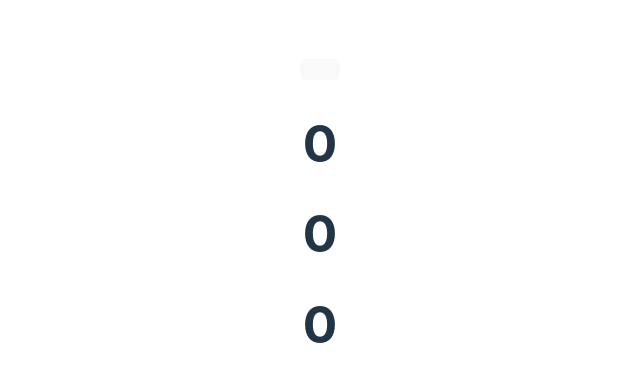
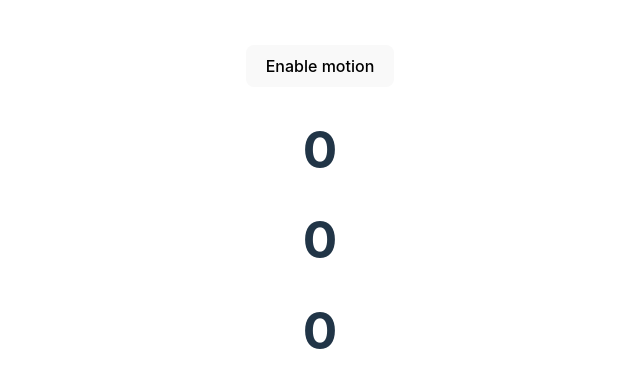
Before and after one commit to NewBTD/excercise, a React (Vite) app: page / in a window 1280 px wide. Shown: the part 181-568 px from the top of the page, without its empty margins (320-960 px from the left). Built offline with nearby package versions, Linux system fonts and the light colour scheme.

Commit message:
Add button

```diff
--- a/src/App.tsx
+++ b/src/App.tsx
@@ -18,7 +18,7 @@ function App() {
   };
   return (
     <>
-      <button onClick={handleMotion}></button>
+      <button onClick={handleMotion}>Enable motion</button>
       <h1>{motion1.x}</h1>
       <h1>{motion1.y}</h1>
       <h1>{motion1.z}</h1>
```
